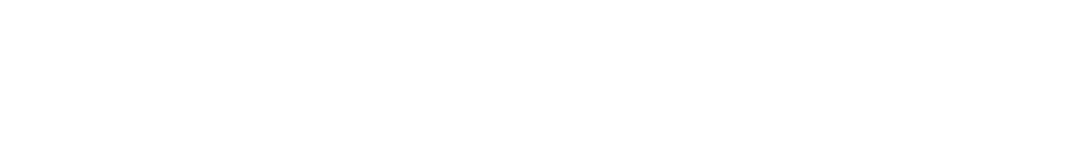
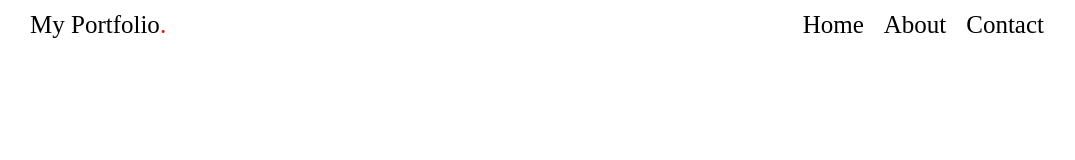
Before and after one commit to cjhudson55/git-exercise, a plain HTML site: page index.html in a window 1280 px wide. Shown: the whole page, without its empty margins (98-1173 px from the left). Drawn offline with Linux system fonts and the light colour scheme.

Commit message:
finished navbar

```diff
--- a/index.html
+++ b/index.html
@@ -8,6 +8,15 @@
     <title>Document</title>
 </head>
 <body>
+    <nav class="nav-div">
+        <div class="heading-text"><p>My Portfolio<span>.</span></p>
+        <ul class="header">
+            <li>Home</li>
+            <li>About</li>
+            <li>Contact</li>
+        </ul>
+    </div>
+    </nav>
 
 </body>
 </html>
--- a/style.css
+++ b/style.css
@@ -0,0 +1,42 @@
+*{
+    margin: 0;
+    padding: 0;
+    box-sizing: border-box;
+    text-decoration: none;
+}
+
+.nav-div {
+    font-size: 25px;
+    width: 80%;
+    margin: auto;
+    height: 2em;
+    display: flex;
+    flex-direction: row;
+    align-items: center;
+    justify-content: between;
+}
+
+.nav-div div {
+    width: 100%;
+    display: flex;
+    flex-direction: row;
+    align-items: center;
+    justify-content: space-between;
+
+}
+
+.nav-div div ul {
+    display: flex;
+    flex-direction: row;
+    list-style: none;
+}
+
+.nav-div div ul li {
+    padding-left: 10px;
+    padding-right: 10px;
+}
+
+span {
+    color: red;
+    size: 2em;
+}
```
